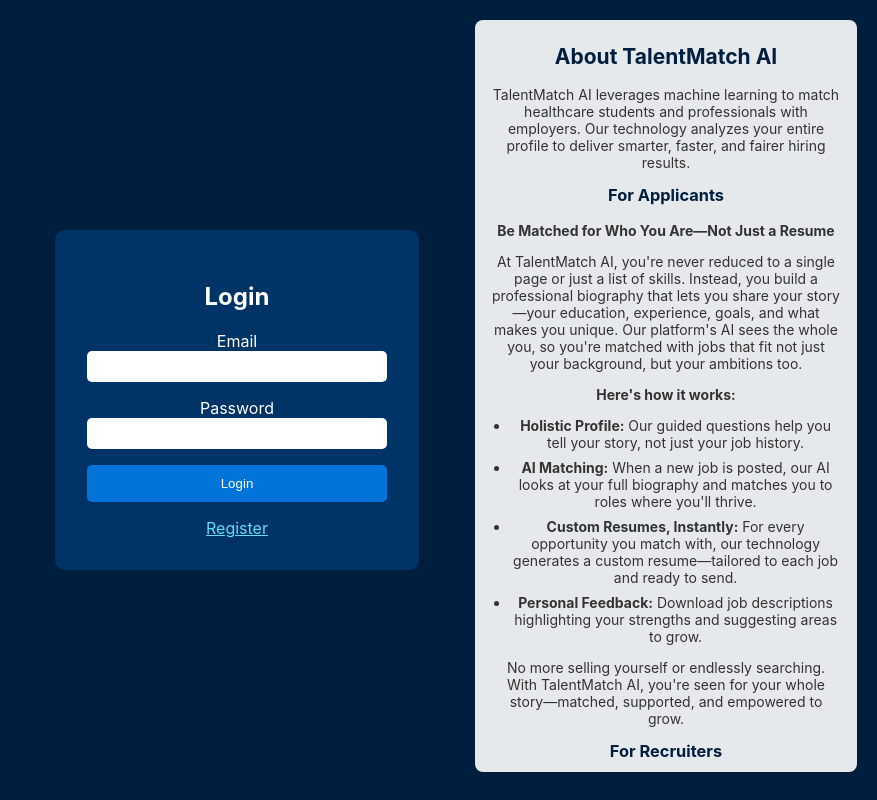
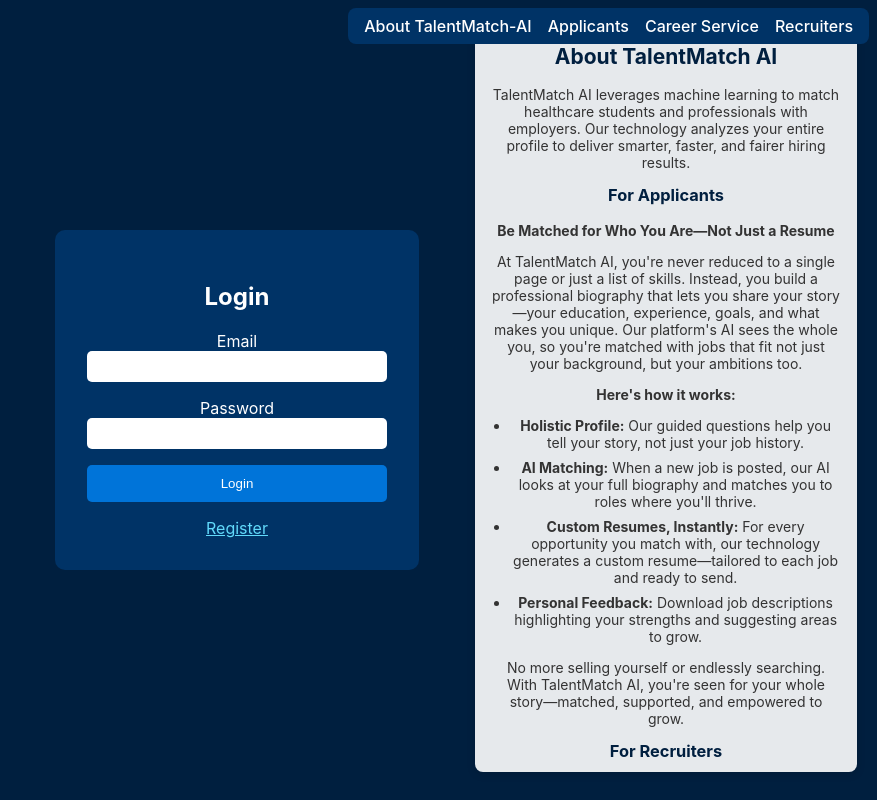
Before and after one commit to danny0ceanCA/airecruiting, a React (Create React App) app in the folder frontend/: page /login in a window 1280 px wide. Shown: the whole page, without its empty margins (403-1280 px from the left). Built offline with nearby package versions, Linux system fonts and the light colour scheme.

Commit message:
Add top navigation menu for login page

```diff
--- a/frontend/src/LoginForm.js
+++ b/frontend/src/LoginForm.js
@@ -3,6 +3,7 @@ import api from "./api";
 import { Link, useNavigate } from 'react-router-dom';
 import './LoginForm.css';
 import AboutPanel from './AboutPanel';
+import TopMenu from './TopMenu';
 
 function LoginForm() {
   const [email, setEmail] = useState('');
@@ -57,6 +58,7 @@ function LoginForm() {
 
   return (
     <div className="login-container">
+      <TopMenu />
       <AboutPanel />
       <form className="login-form" onSubmit={handleSubmit}>
         <h2>Login</h2>
--- /dev/null
+++ b/frontend/src/TopMenu.css
@@ -0,0 +1,21 @@
+.top-menu {
+  position: fixed;
+  top: 0.5rem;
+  right: 0.5rem;
+  background-color: #003366;
+  padding: 0.5rem 1rem;
+  border-radius: 8px;
+  display: flex;
+  gap: 1rem;
+  z-index: 1000;
+}
+
+.top-menu a {
+  color: #ffffff;
+  text-decoration: none;
+  font-weight: 500;
+}
+
+.top-menu a:hover {
+  text-decoration: underline;
+}
--- /dev/null
+++ b/frontend/src/TopMenu.js
@@ -0,0 +1,16 @@
+import React from 'react';
+import { Link } from 'react-router-dom';
+import './TopMenu.css';
+
+function TopMenu() {
+  return (
+    <nav className="top-menu">
+      <Link to="/about">About TalentMatch-AI</Link>
+      <Link to="/about/applicants">Applicants</Link>
+      <Link to="/about/career-service">Career Service</Link>
+      <Link to="/about/recruiters">Recruiters</Link>
+    </nav>
+  );
+}
+
+export default TopMenu;
```
